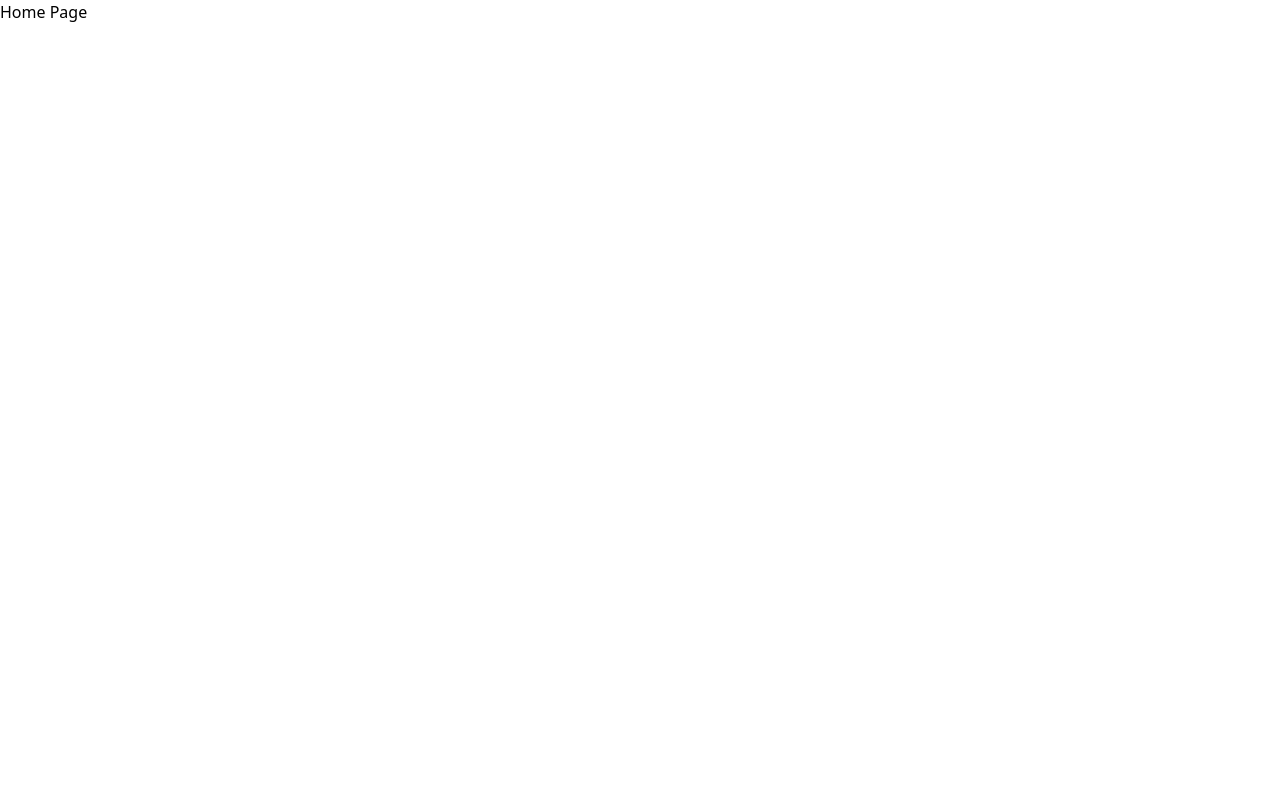
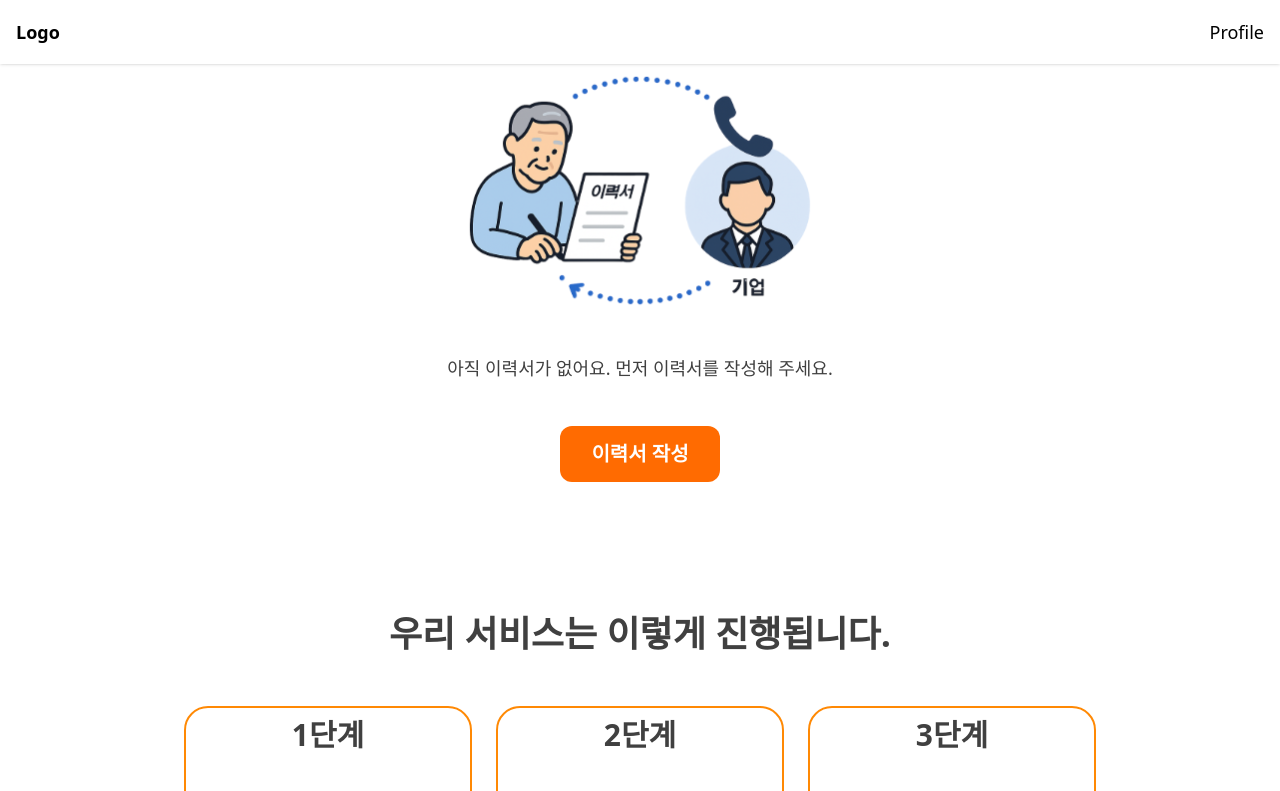
Before and after one commit to DaSiHaeBom/DaSiHaeBom-FE, a React (Vite) app: page /home in a window 1280 px wide. Shown: the top 791 px of the page. Built offline with nearby package versions, Linux system fonts and the light colour scheme.

Commit message:
feat: 홈화면 UI 구현

```diff
--- /dev/null
+++ b/src/components/Header.tsx
@@ -0,0 +1,8 @@
+export const Header = () => {
+  return (
+    <div className="fixed top-0 flex justify-between items-center w-full px-4 bg-white shadow h-16">
+      <p className="text-lg font-bold">Logo</p>
+      <p className="text-lg">Profile</p>
+    </div>
+  );
+};
--- /dev/null
+++ b/src/components/Home/HomeCard.tsx
@@ -0,0 +1,23 @@
+export const HomeCard = ({
+  step,
+  imageSrc,
+  altText,
+  text,
+}: {
+  step: string;
+  imageSrc: string;
+  altText: string;
+  text: string;
+}) => {
+  return (
+    <div className="w-72 h-80 flex flex-col justify-around items-center gap-6 border-2 border-orange-400 rounded-3xl">
+      <p className="text-neutral-700 text-3xl font-semibold leading-10">
+        {step}
+      </p>
+      <img src={imageSrc} alt={altText} />
+      <p className="text-neutral-700 text-2xl font-semibold leading-9">
+        {text}
+      </p>
+    </div>
+  );
+};
--- a/src/layout/LayOut.tsx
+++ b/src/layout/LayOut.tsx
@@ -1,4 +1,5 @@
 import type { ReactNode } from 'react';
+import { Header } from '../components/Header';
 
 interface LayoutProps {
   children: ReactNode;
@@ -10,6 +11,7 @@ const Layout = ({ children }: LayoutProps) => {
   return (
     <div className="w-full h-[100vh]">
       {/* 여기에 사이드바 컴포넌트를 추가할 수 있습니다. */}
+      <Header />
       {children}
     </div>
   );
--- a/src/pages/Home.tsx
+++ b/src/pages/Home.tsx
@@ -1,5 +1,53 @@
+import HomeImage from '../assets/HomeAssets/homeImage.svg';
+import { HomeCard } from '../components/Home/HomeCard';
+
 const Home = () => {
-  return <div>Home Page</div>;
+  return (
+    <div className="h-screen flex flex-col items-center justify-center gap-30 mt-16">
+      {/* body */}
+      <div className="flex flex-col items-center justify-center mt-16">
+        <p className="text-center text-neutral-700 text-4xl font-bold leading-16">
+          이력서를 쓰면, 기업이 먼저 연락합니다.
+        </p>
+        <img
+          src={HomeImage}
+          alt="homeimage"
+          className="w-96 h-80 object-cover rounded-3xl"
+        />
+        <p className="text-neutral-700 text-lg font-medium leading-loose mb-10">
+          아직 이력서가 없어요. 먼저 이력서를 작성해 주세요.
+        </p>
+        <button className="w-40 h-14 rounded-xl bg-[#FF6B01] text-white text-xl font-semibold px-4 py-2 leading-loose">
+          이력서 작성
+        </button>
+      </div>
+      <div className="flex flex-col justify-center items-center gap-10">
+        <p className="text-neutral-700 text-4xl font-bold leading-16">
+          우리 서비스는 이렇게 진행됩니다.
+        </p>
+        <div className="flex gap-6">
+          <HomeCard
+            step="1단계"
+            imageSrc="https://via.placeholder.com/150"
+            altText="예시 이미지"
+            text="말로 질문에 답해요"
+          />
+          <HomeCard
+            step="2단계"
+            imageSrc="https://via.placeholder.com/150"
+            altText="예시 이미지"
+            text="이력서가 만들어져요"
+          />
+          <HomeCard
+            step="3단계"
+            imageSrc="https://via.placeholder.com/150"
+            altText="예시 이미지"
+            text="기업이 먼저 연락해요"
+          />
+        </div>
+      </div>
+    </div>
+  );
 };
 
 export default Home;
```
Also changed, not shown: src/assets/HomeAssets/homeImage.svg (added).
